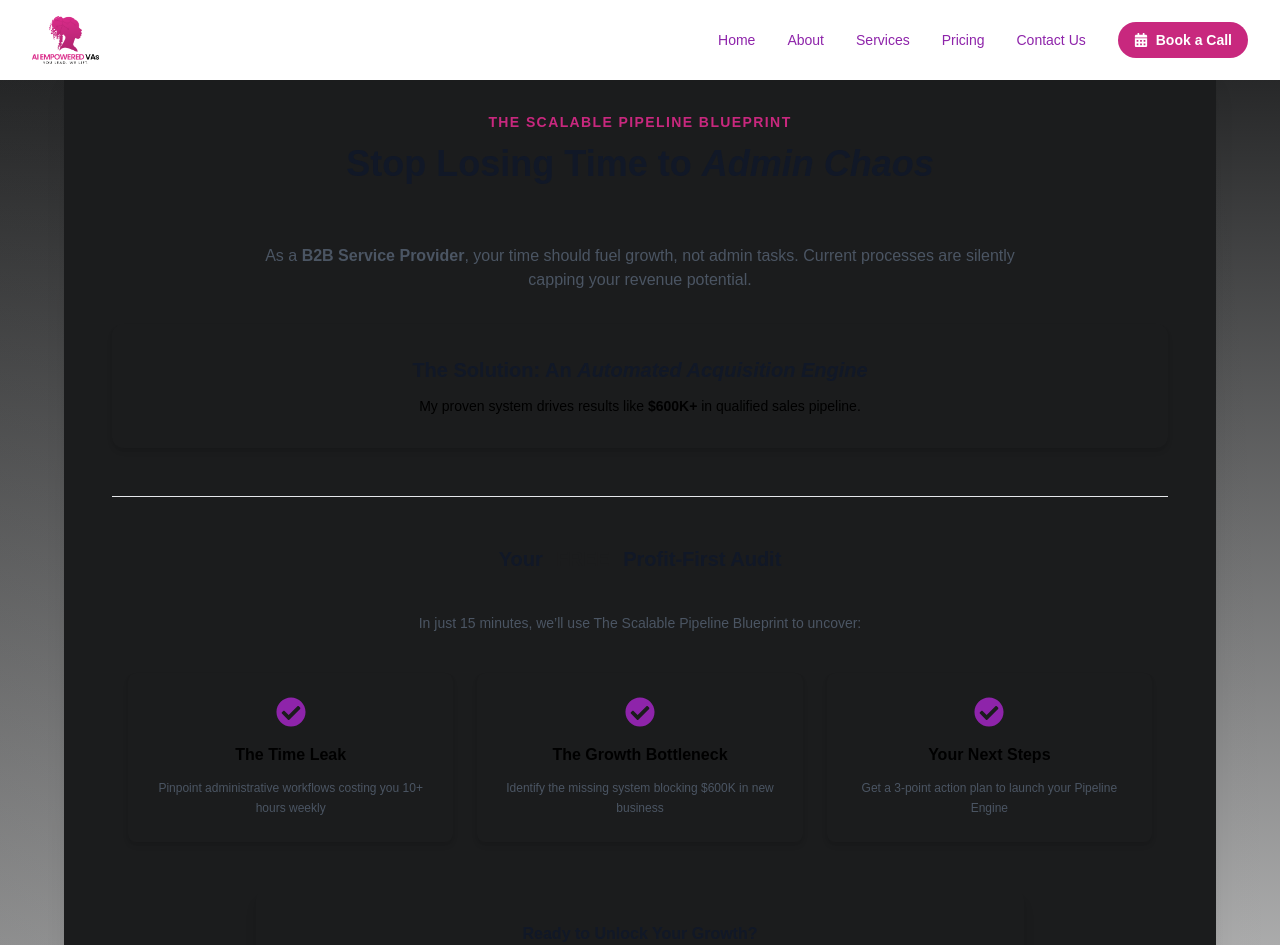
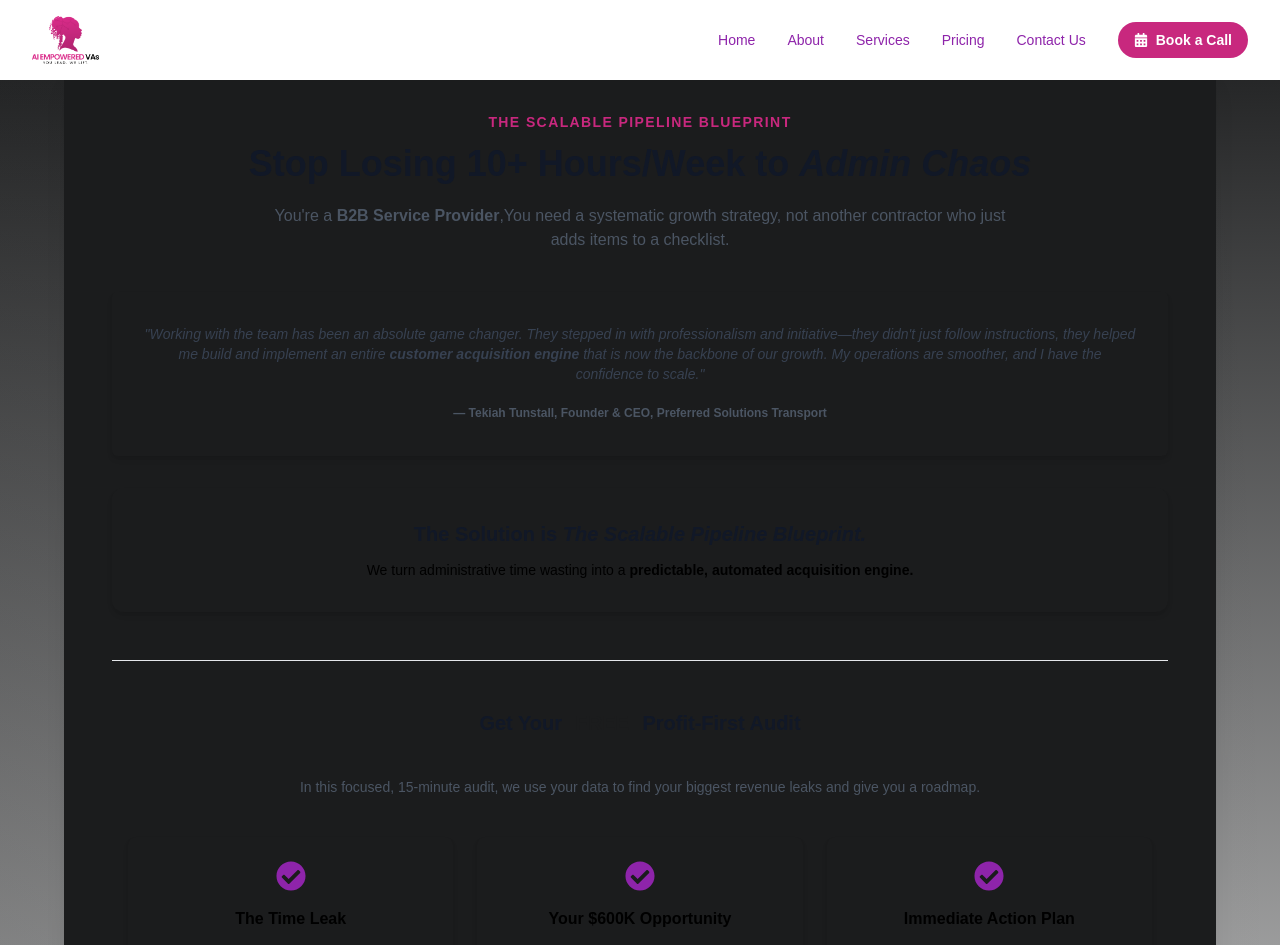
Before and after one commit to CarolKabi/Ai-VA, a React (Vite) app: page /scalable-blueprint-pipeline in a window 1280 px wide. Shown: the top 945 px of the page. Built offline with nearby package versions, Linux system fonts and the light colour scheme.

Commit message:
Enhance ScalablePipelineAudit component with improved descriptions and testimonials for clarity and impact

```diff
--- a/src/pages/ScalableAudit.jsx
+++ b/src/pages/ScalableAudit.jsx
@@ -42,17 +42,17 @@ const ScalablePipelineAudit = () => {
     {
       icon: <FaCheckCircle className="text-3xl" style={{ color: '#8E24AA' }} />,
       title: 'The Time Leak',
-      description: 'Pinpoint administrative workflows costing you 10+ hours weekly',
+      description: 'Pinpoint the workflows costing you over $5,000/month in lost founder time (10+ hours wasted).',
     },
     {
       icon: <FaCheckCircle className="text-3xl" style={{ color: '#8E24AA' }} />,
-      title: 'The Growth Bottleneck',
-      description: 'Identify the missing system blocking $600K in new business',
+      title: 'Your $600K Opportunity',
+      description: 'Identify the missing system needed to confidently handle $600K in new business without breaking your team.',
     },
     {
       icon: <FaCheckCircle className="text-3xl" style={{ color: '#8E24AA' }} />,
-      title: 'Your Next Steps',
-      description: 'Get a 3-point action plan to launch your Pipeline Engine ',
+      title: 'Immediate Action Plan',
+      description: 'Walk away with a clear, 3-point action plan to launch your Authority & Pipeline Engine.',
     },
   ];
 
@@ -87,19 +87,36 @@ const ScalablePipelineAudit = () => {
               className="mt-3 text-2xl sm:text-3xl md:text-4xl font-bold text-gray-900 leading-tight"
               variants={itemVariants}
             >
-              Stop Losing Time to <span className="italic text-pink-600">Admin Chaos</span>
+              Stop Losing 10+ Hours/Week to <span className="italic text-pink-600">Admin Chaos</span>
               <span className="block w-24 h-1 mx-auto mt-4 bg-gradient-to-r from-pinkbg-pink-600 to-[#a62066] rounded-full"></span>
             </motion.h2>
+             <motion.p
+              className="text-sm sm:text-base text-gray-600 leading-relaxed max-w-3xl mx-auto"
+              variants={itemVariants}
+            >
+              You're a <span className="font-semibold text-pink-600">B2B Service Provider</span>,You need a systematic growth strategy, not another contractor who just adds items to a checklist.
+            </motion.p>
+
+          </motion.div>
+
+          {/* Testimonial Section */}
+          <motion.div
+            className="bg-gradient-to-br from-white to-purple-200 rounded-md shadow-md p-6 md:p-8 mb-8 border-l-1 border-pink-600"
+            variants={itemVariants}
+            whileHover={{ scale: 1.02 }}
+          >
+            <div className="text-center">
+              <blockquote className="text-xs sm:text-sm italic text-gray-700 leading-relaxed mb-4">
+                "Working with the team has been an absolute game changer. They stepped in with professionalism and initiative—they didn't just follow instructions, they helped me build and implement an entire <span className="font-bold text-pink-600">customer acquisition engine</span> that is now the backbone of our growth. My operations are smoother, and I have the confidence to scale."
+              </blockquote>
+              <cite className="text-xs font-semibold text-gray-600 not-italic">
+                — Tekiah Tunstall, Founder & CEO, Preferred Solutions Transport
+              </cite>
+            </div>
           </motion.div>
 
           {/* Value Proposition Section */}
           <motion.div className="space-y-8 text-center" variants={containerVariants}>
-            <motion.p
-              className="text-sm sm:text-base text-gray-600 leading-relaxed max-w-3xl mx-auto"
-              variants={itemVariants}
-            >
-              As a <span className="font-semibold text-pinkbg-pink-600">B2B Service Provider</span>, your time should fuel growth, not admin tasks. Current processes are silently capping your revenue potential.
-            </motion.p>
 
             {/* Results Callout */}
             <motion.div
@@ -108,10 +125,10 @@ const ScalablePipelineAudit = () => {
               whileHover={{ backgroundColor: '#fdf2f8', scale: 1.02 }}
             >
               <h3 className="text-lg sm:text-xl font-semibold text-gray-900">
-                The Solution: An <span className="italic text-pinkbg-pink-600">Automated Acquisition Engine</span>
+                The Solution is <span className="italic text-pink-600">The Scalable Pipeline Blueprint.</span>
               </h3>
               <p className="text-sm text-[#8E24AA] mt-3 font-medium">
-                My proven system drives results like <span className="font-bold">$600K+</span> in qualified sales pipeline.
+                We turn administrative time wasting into a <span className="font-bold">predictable, automated acquisition engine.</span>
               </p>
             </motion.div>
           </motion.div>
@@ -124,14 +141,14 @@ const ScalablePipelineAudit = () => {
               className="text-lg sm:text-xl font-semibold text-gray-900 mb-6"
               variants={itemVariants}
             >
-              Your <span className=" text-white p-2 rounded-md bg-pink-600">FREE</span> Profit-First Audit
+              Get Your <span className=" text-white p-2 rounded-md bg-pink-600">FREE</span> Profit-First Audit
               <span className="block w-20 h-1 mx-auto mt-3 bg-gradient-to-r from-pinkbg-pink-600 to-[#a62066] rounded-full"></span>
             </motion.h3>
             <motion.p
               className="text-sm text-gray-600 mb-10 max-w-3xl mx-auto"
               variants={itemVariants}
             >
-              In just 15 minutes, we’ll use The Scalable Pipeline Blueprint to uncover:
+              In this focused, 15-minute audit, we use your data to find your biggest revenue leaks and give you a roadmap.
             </motion.p>
 
             {/* Benefits Grid */}
@@ -177,10 +194,10 @@ const ScalablePipelineAudit = () => {
                 aria-label="Book your free Scalable Pipeline Audit with Caroline Kabi"
               >
                 <FaCalendarAlt className="mr-2 text-sm" aria-hidden="true" />
-                Book Your FREE Audit Now
+                Secure Your FREE Scalable Pipeline Audit Now
               </motion.a>
               <p className="mt-4 text-xs text-gray-500">
-                Only 5 spots available this week for the free audit.
+                <span className='font-bold text-red-500'>URGENT:</span> Only 3 spots available this week. Schedule your audit now before they're gone.
               </p>
             </motion.div>
           </motion.div>
```
